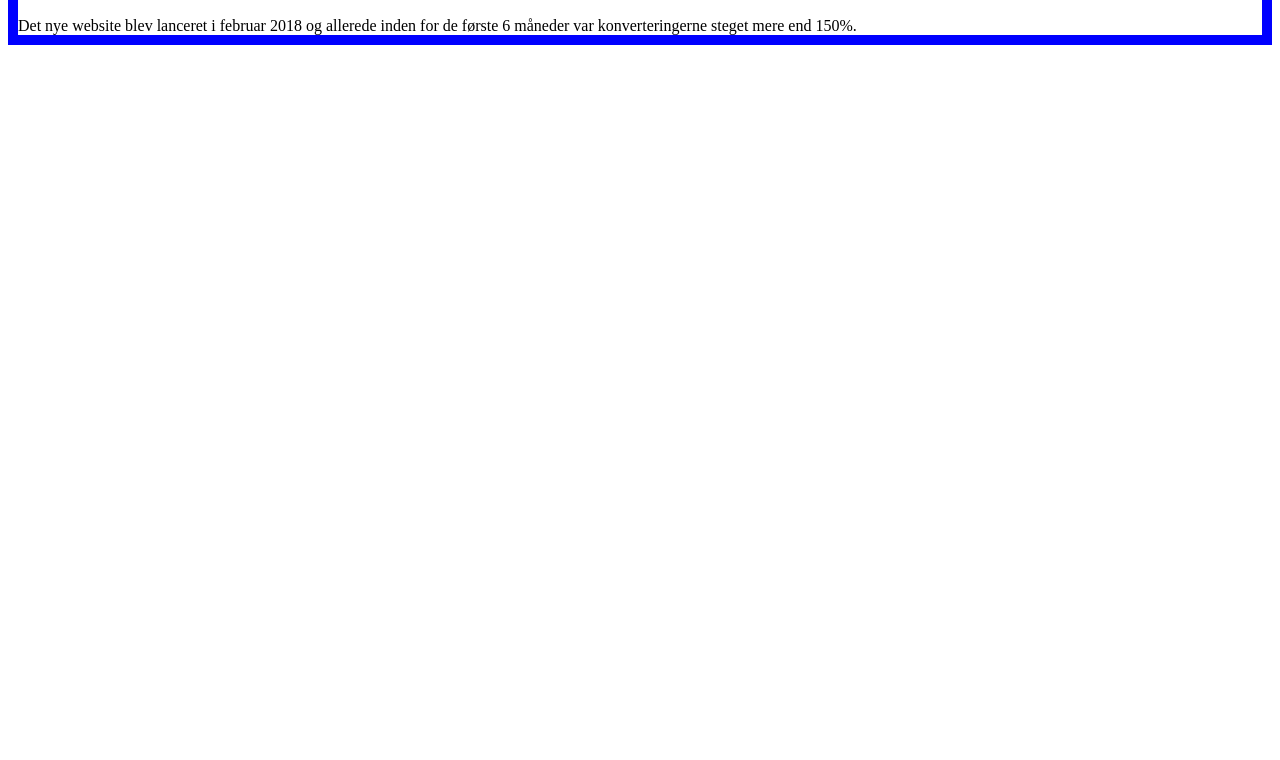
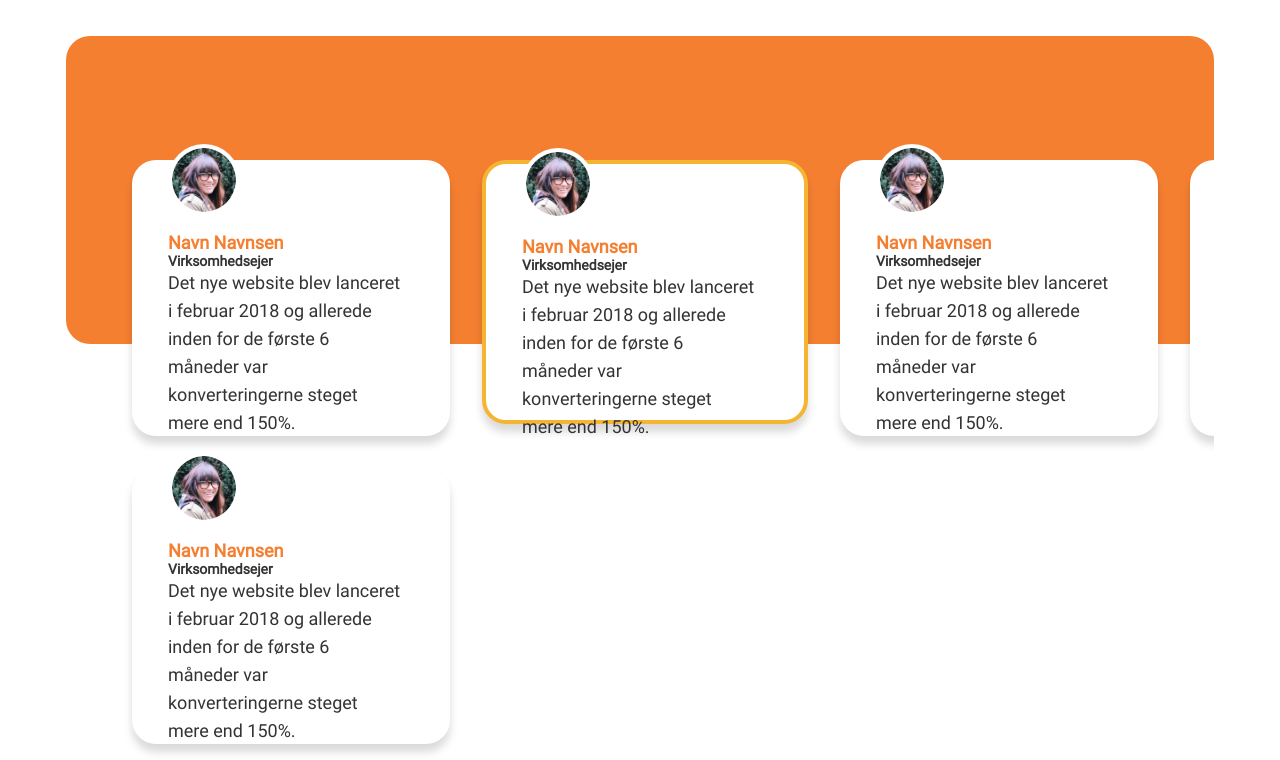
Before and after one commit to pennyk/front-end-styling-test, a website: page app/index.html in a window 1280 px wide. Shown: the part 180-940 px from the top of the page. Before the commit the page ends 800 px from the top, so only its background shows below. Drawn offline with nearby package versions, Linux system fonts and the light colour scheme; files that its build step writes are made by us from their sources.

Commit message:
Improve review carousel styles (in progress)

```diff
--- a/app/index.html
+++ b/app/index.html
@@ -13,26 +13,82 @@
 
 
 <body>
-    <div class='review-section'>
-        <h3>What 400+ reviews say about us</h3>
-        <div class='review-carousel'>
+    <div class='t-review-section'>
+        <h2>What 400+ reviews say <br>about us</h2>
+        <div class='review-section__carousel'>
             <div class='review-card'>
-                <img class='review__avatar' alt='Avatar of Navn Navnsen'>
-                <h3 class='review__name'>Navn Navnsen</h3>
-                <h4 class='review__role'>Virksomhedsejer</h4>
-                <div class='review__rating' data-rating='5'>
+                <img class='review-card__avatar' alt='Avatar of Navn Navnsen' src='./assets/images/avatar/oval.png'>
+                <div class='review-card__name'>Navn Navnsen</div>
+                <div class='review-card__role'>Virksomhedsejer</div>
+                <div class='review-card__rating' data-rating='5'>
                 </div>
-                <div class='review__comment'>
+                <div class='review-card__comment'>
                     Det nye website blev lanceret i februar 2018 og allerede inden for de første 6 måneder var konverteringerne steget mere
                     end 150%.
                 </div>
             </div>
-            <div><h3>Review</h3></div>
-            <div><h3>Review</h3></div>
-            <div><h3>Review</h3></div>
-            <div><h3>Review</h3></div>
-            <div><h3>Review</h3></div>
+            <div class='review-card'>
+                <img class='review-card__avatar' alt='Avatar of Navn Navnsen' src='./assets/images/avatar/oval.png'>
+                <div class='review-card__name'>Navn Navnsen</div>
+                <div class='review-card__role'>Virksomhedsejer</div>
+                <div class='review-card__rating' data-rating='5'>
+                </div>
+                <div class='review-card__comment'>
+                    Det nye website blev lanceret i februar 2018 og allerede inden for de første 6 måneder var konverteringerne
+                    steget mere
+                    end 150%.
+                </div>
+            </div>
+            <div class='review-card'>
+                <img class='review-card__avatar' alt='Avatar of Navn Navnsen' src='./assets/images/avatar/oval.png'>
+                <div class='review-card__name'>Navn Navnsen</div>
+                <div class='review-card__role'>Virksomhedsejer</div>
+                <div class='review-card__rating' data-rating='5'>
+                </div>
+                <div class='review-card__comment'>
+                    Det nye website blev lanceret i februar 2018 og allerede inden for de første 6 måneder var konverteringerne
+                    steget mere
+                    end 150%.
+                </div>
+            </div>
+            <div class='review-card'>
+                <img class='review-card__avatar' alt='Avatar of Navn Navnsen' src='./assets/images/avatar/oval.png'>
+                <div class='review-card__name'>Navn Navnsen</div>
+                <div class='review-card__role'>Virksomhedsejer</div>
+                <div class='review-card__rating' data-rating='5'>
+                </div>
+                <div class='review-card__comment'>
+                    Det nye website blev lanceret i februar 2018 og allerede inden for de første 6 måneder var konverteringerne
+                    steget mere
+                    end 150%.
+                </div>
+            </div>
+            <div class='review-card'>
+                <img class='review-card__avatar' alt='Avatar of Navn Navnsen' src='./assets/images/avatar/oval.png'>
+                <div class='review-card__name'>Navn Navnsen</div>
+                <div class='review-card__role'>Virksomhedsejer</div>
+                <div class='review-card__rating' data-rating='5'>
+                </div>
+                <div class='review-card__comment'>
+                    Det nye website blev lanceret i februar 2018 og allerede inden for de første 6 måneder var konverteringerne
+                    steget mere
+                    end 150%.
+                </div>
+            </div>
+            <div class='review-card'>
+                <img class='review-card__avatar' alt='Avatar of Navn Navnsen' src='./assets/images/avatar/oval.png'>
+                <div class='review-card__name'>Navn Navnsen</div>
+                <div class='review-card__role'>Virksomhedsejer</div>
+                <div class='review-card__rating' data-rating='5'>
+                </div>
+                <div class='review-card__comment'>
+                    Det nye website blev lanceret i februar 2018 og allerede inden for de første 6 måneder var konverteringerne
+                    steget mere
+                    end 150%.
+                </div>
+            </div>
         </div>
+        <div class='carousel__controls'></div>
     </div>
     <script src="https://code.jquery.com/jquery-3.5.1.min.js"></script>
     <script type="text/javascript" src="//cdn.jsdelivr.net/npm/slick-carousel@1.8.1/slick/slick.min.js"></script>
--- a/app/js/main.js
+++ b/app/js/main.js
@@ -1,16 +1,26 @@
 $(document).ready(function () {
-    $('.review-carousel').slick({
+    $('.review-section__carousel').slick({
+        appendArrows: $('.carousel__controls'),
+        centerMode: true,
+        focusOnChange: true,
+        focusOnSelect: true,
         infinite: false,
+        initialSlide: 1,
+        slidesToShow: 3,
+        slidesToScroll: 3,
         responsive: [{
             breakpoint: 1024,
             settings: {
-                slidesToShow: 4,
-                slidesToScroll: 4,
-                infinite: true
+                dots: true,
+                focusOnSelect: true,
+                infinite: true,
+                slidesToShow: 3,
+                slidesToScroll: 3
             }
         }, {
             breakpoint: 600,
             settings: {
+                focusOnSelect: true,
                 slidesToShow: 2,
                 dots: true
             }
--- a/app/sass/00_base/_base.scss
+++ b/app/sass/00_base/_base.scss
@@ -1,9 +1,30 @@
 /* Base */
 
+/* TODO: replace section with @import 'colours' */
 /* Colours */
+$gray33: #333333;
+$grayE5: #E5E5E5;
+$highlight: #F57F31;
+$highlight-lighter: #F5B431;
+$white: #FFFFFF;
+$slick-arrow-color: $gray33;
 
+/* TODO: replace section with @import 'fonts' */
+/* Fonts */
+@font-face {
+    font-family: 'Roboto';
+    src: url('../../assets/fonts/Roboto/Roboto-Regular.ttf') format('truetype'),
+        url('../../assets/fonts/Roboto/Roboto-Bold.ttf') format('truetype');
+}
 
-/* Fonts */
+h1, h2, h3, h4, p, div {
+    font-family: 'Roboto', 'Open Sans';
+    color: $gray33;
+}
 
+h3 {
+    color: $highlight;
+}
 
+/* TODO: replace section with @import 'variables' */
 /* Variables */
--- /dev/null
+++ b/app/sass/01_atom/_a-card.scss
@@ -0,0 +1,84 @@
+
+.review-card__avatar {
+    background-color: $white;
+    border: solid $white 4px;
+    border-radius: 36px;
+    width: 64px;
+    height: 64px;
+    position: relative;
+    top: -16px;
+}
+
+.review-card--state-focused .review-card__avatar {
+    /* Ellipse 104 */
+
+    // position: absolute;
+    // width: 80px;
+    // height: 80px;
+    // left: 432px;
+    // top: 312px;
+
+    background: $highlight-lighter; // #F5B331;
+}
+
+.review-card__name {
+    /* Navn navnsen */
+
+    // position: absolute;
+    // left: 30%;
+    // right: 56.67%;
+    // top: 45.33%;
+    // bottom: 52%;
+
+    font-family: Roboto;
+    font-style: normal;
+    font-weight: bold;
+    font-size: 18px;
+    line-height: 21px;
+    display: flex;
+    align-items: center;
+
+    color: $highlight; // #F57F31;
+}
+
+.review-card__role {
+    // position: absolute;
+    // left: 30%;
+    // right: 56.67%;
+    // top: 48%;
+    // bottom: 49.33%;
+
+    font-style: normal;
+    font-weight: bold;
+    font-size: 14px;
+    line-height: 16px;
+    display: flex;
+    align-items: center;
+}
+
+.review-card__rating {
+
+}
+
+.review-card__comment {
+    /* Det nye website blev lanceret i februar 2018 og allerede inden for de første 6 måneder var konverteringerne steget mere end 150%. */
+
+    // position: absolute;
+    // left: 30%;
+    // right: 46.67%;
+    // top: 51.56%;
+    // bottom: 35.11%;
+
+    font-family: Roboto;
+    font-style: normal;
+    font-weight: normal;
+    font-size: 18px;
+    line-height: 28px;
+
+    /* or 156% */
+    display: flex;
+    align-items: center;
+
+    /* Gray 1 */
+    color: #333333;
+}
--- /dev/null
+++ b/app/sass/01_atom/_a-headings.scss
@@ -0,0 +1,20 @@
+/* Headings */
+
+h2 {
+    font-style: normal;
+    font-weight: bold;
+    font-size: 36px;
+    line-height: 42px;
+//     position: absolute;
+//     left: 12.22%;
+//     right: 58.89%;
+//     top: 8.89%;
+//     bottom: 81.33%;
+
+//     font-style: normal;
+//     font-weight: bold;
+    margin: 80px 0 42px 0;
+    //font-weight: 700;
+    /* What 400+ reviews say about us */
+
+}
--- /dev/null
+++ b/app/sass/02_molecule/_m-card.scss
@@ -0,0 +1,49 @@
+
+.review-card {
+    /* Rectangle 126 */
+
+    // position: absolute;
+    width: 416px;
+    height: 264px;
+    // left: 848px;
+    // top: 336px;
+
+    background: $white;
+    box-shadow: 0px 8px 8px rgba(0, 0, 0, 0.15);
+    border-radius: 24px;
+
+    margin: 16px;
+    padding: 0 48px 12px 36px;
+
+    &.slick-current {
+        /* Rectangle 126 */
+
+        // position: absolute;
+        width: 416px;
+        height: 264px;
+        // left: 400px;
+        // top: 336px;
+
+        background: $white;
+        border: 4px solid $highlight-lighter;
+        box-sizing: border-box;
+        box-shadow: 0px 8px 8px rgba(0, 0, 0, 0.15);
+        border-radius: 24px;
+    }
+}
+
+.review-card--state-focused {
+    /* Rectangle 126 */
+
+    // position: absolute;
+    width: 416px;
+    height: 264px;
+    // left: 400px;
+    // top: 336px;
+
+    background: $white;
+    border: 4px solid $highlight-lighter;
+    box-sizing: border-box;
+    box-shadow: 0px 8px 8px rgba(0, 0, 0, 0.15);
+    border-radius: 24px;
+}
--- /dev/null
+++ b/app/sass/03_organism/_o-carousel.scss
@@ -0,0 +1,20 @@
+.review-section__carousel {
+    /* Rectangle 124 */
+
+    // position: absolute;
+    // width: 1312px;
+    // left: 64px;
+    // top: 216px;
+    margin: 32px 0; //32px 64px;
+    height: 308px;
+    max-height: 308px;
+
+    background: $highlight; //#F57F31;
+    border-radius: 24px;
+
+    padding-top: 108px; //128px;
+}
+
+.carousel__controls {
+    background-color: #000000;
+}
--- /dev/null
+++ b/app/sass/04_template/_t-review-section.scss
@@ -0,0 +1,6 @@
+.t-review-section {
+    margin: 64px 58px 0;
+    h2 {
+        margin: 80px 0 52px 108px;
+    }
+}
--- a/app/sass/styles.scss
+++ b/app/sass/styles.scss
@@ -1,8 +1,10 @@
 /* Styles */
-@import '00_base/base';
+@import './00_base/base';
+@import './01_atom/a-card';
+@import './01_atom/a-headings';
+@import './02_molecule/m-card';
+@import './03_organism/o-carousel';
+@import './04_template/t-review-section';
+//@import './05_page/p-page'
 
 /* BEM Naming format: .block__element--variant {} */
-
-body {
-    border: solid 10px blue;
-}
```
Also changed, not shown: app/assets/images/avatar/oval.png (added), app/css/styles.css (added).
